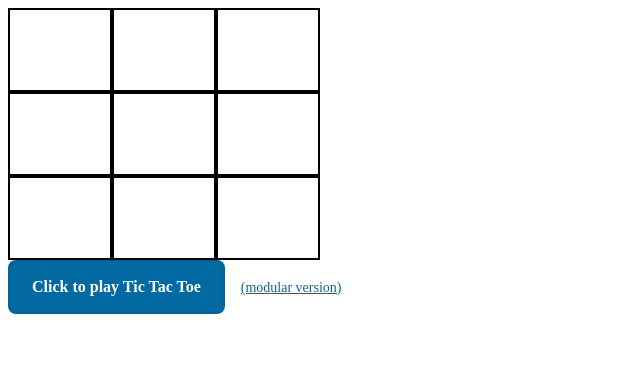
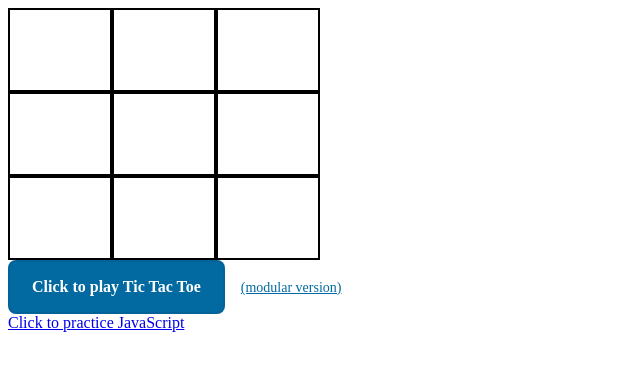
Before and after one commit to haseeb9424/tictactoe, a plain HTML site: page index.html in a window 1280 px wide. Shown: the whole page, without its empty margins (0-640 px from the left). Drawn offline with Linux system fonts and the light colour scheme.

Commit message:
Add files via upload

```diff
--- a/index.html
+++ b/index.html
@@ -21,7 +21,6 @@
   </style>
 </head>
 <body>
-
   <div class="container">
     <div class="wd"></div>
     <div class="wd"></div>
@@ -37,9 +36,16 @@
     <div class="wd"></div>
     <div class="wd"></div>
   </div>
+
+
+
   <div>
     <a class="play" href="tictactoe.html">Click to play Tic Tac Toe</a>
     <a class="other" href="game/game.html">(modular version)</a>
   </div>
+
+  <div>
+    <a href="javas_practice.html">Click to practice JavaScript</a>
+  </div>
 </body>
 </html>
```
Lines whose indentation alone changed are shown as unchanged.
